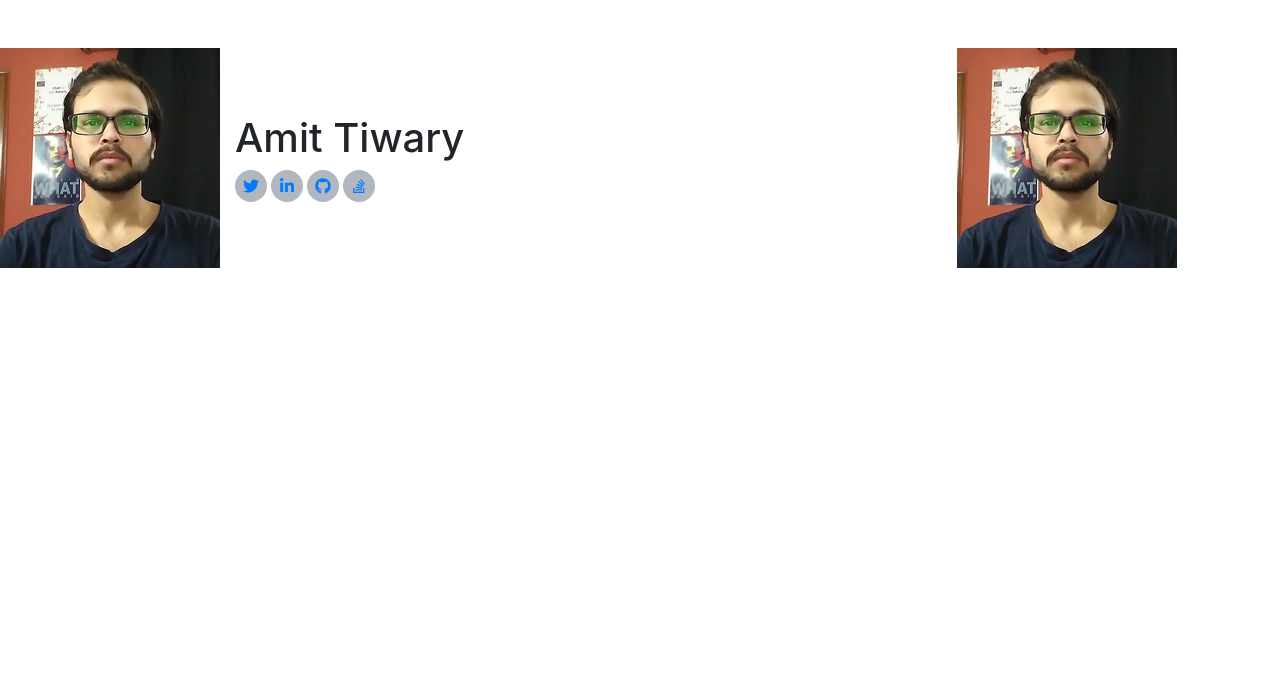
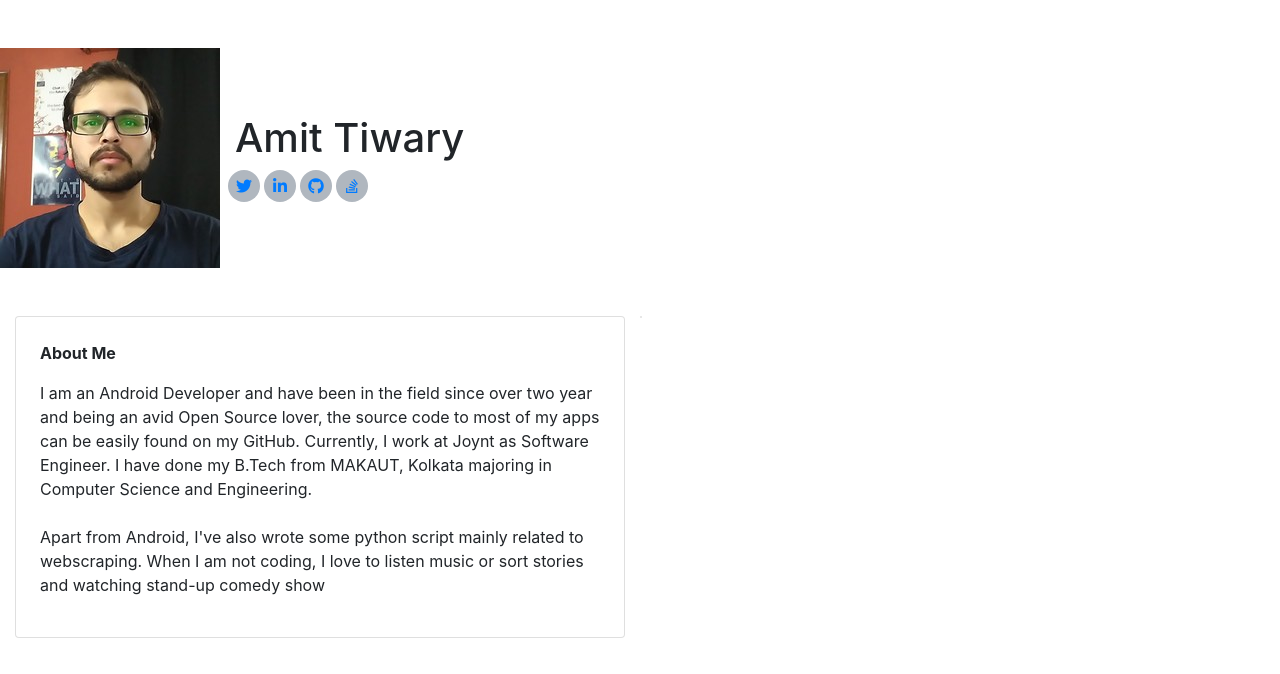
Before and after one commit to amitiwary999/amitiwary999.github.io, a React (Create React App) app in the folder portfolio_react/portfolio/: page / in a window 1280 px wide. Shown: the top 674 px of the page. Built offline with nearby package versions, Linux system fonts and the light colour scheme.

Commit message:
added about section

```diff
--- a/portfolio_react/portfolio/src/home/Home.js
+++ b/portfolio_react/portfolio/src/home/Home.js
@@ -11,9 +11,9 @@ function Home(props) {
             <div className="row">
               <img src={image} className="profile-image img-responsive" />
               <div className="col my-auto">
-                <h1 className="text-left">Amit Tiwary</h1>
+                <h1 className="text-md-left text-sm-center">Amit Tiwary</h1>
                 <div className="row">
-                  <div className="social-list">
+                  <div className="ml-md-2 mx-auto">
                     <a className="social p-1" href="https://twitter.com/Tiwarya9Amit">
                       <i className="fa fa-twitter"></i>
                     </a>
@@ -31,10 +31,28 @@ function Home(props) {
               </div>
             </div>
           </div>
-          <div className="col-4 text-center">
-            <img src={image} className="profile-image" />
+        </div>
+        <div className="row">
+          <div className="col-md-6">
+            <div className="card p-4">
+              <p className="font-weight-bold">About Me</p>
+              <p>I am an Android Developer and have been in the field since over two year and being an avid Open Source lover, the source code to most of my apps can be easily found on my GitHub.
+              Currently, I work at Joynt as Software Engineer.
+              I have done my B.Tech from MAKAUT, Kolkata majoring in Computer Science and Engineering.
+              <br />
+              <br />
+              Apart from Android, I've also wrote some python script mainly related to webscraping.
+When I am not coding, I love to listen music or sort stories and watching stand-up comedy show</p>
+            </div>
           </div>
+          <div>
+            <div className="card md-3">
+
+            </div>
+          </div>
+
         </div>
+
       </div>
 
     );
```
